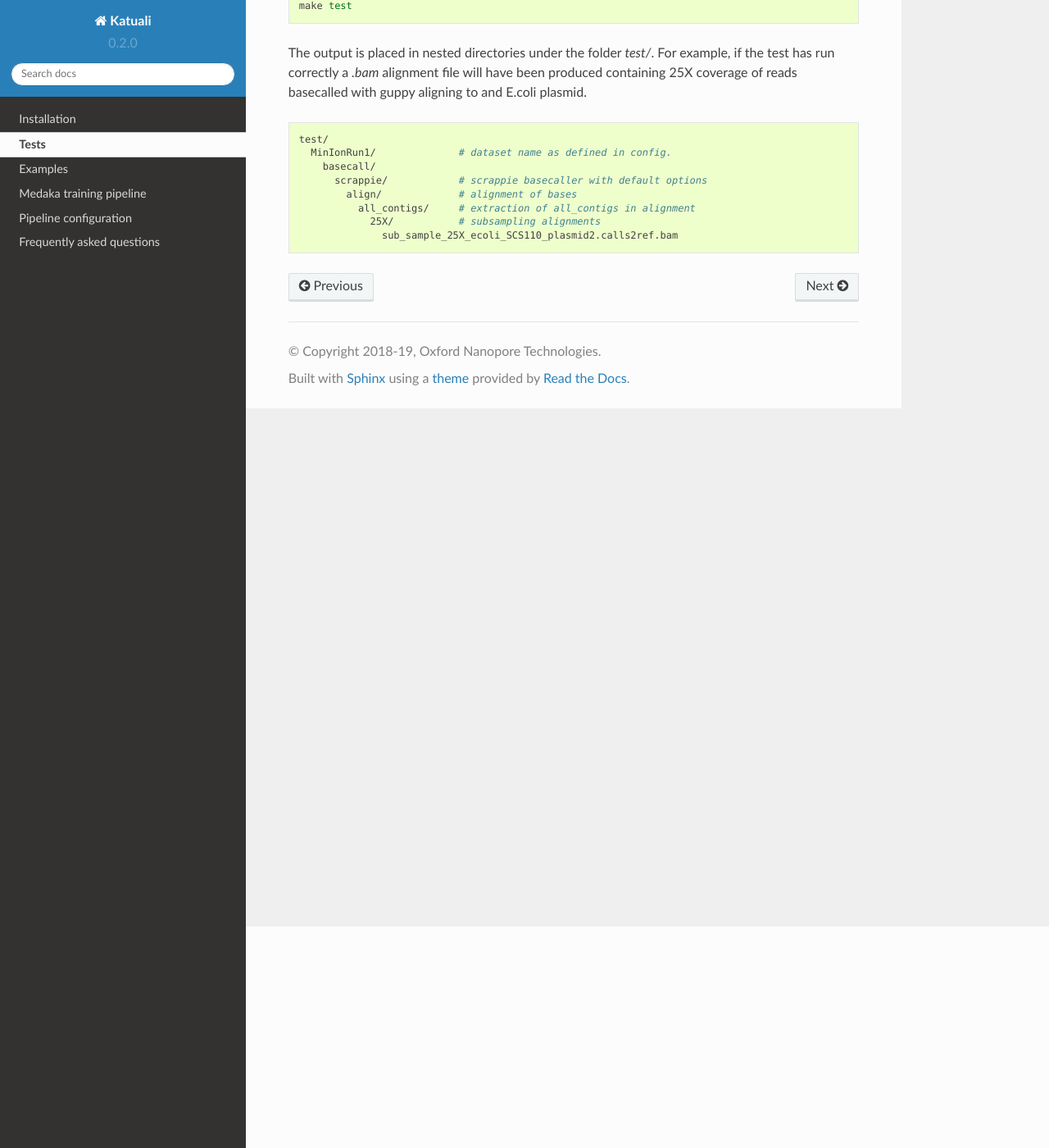
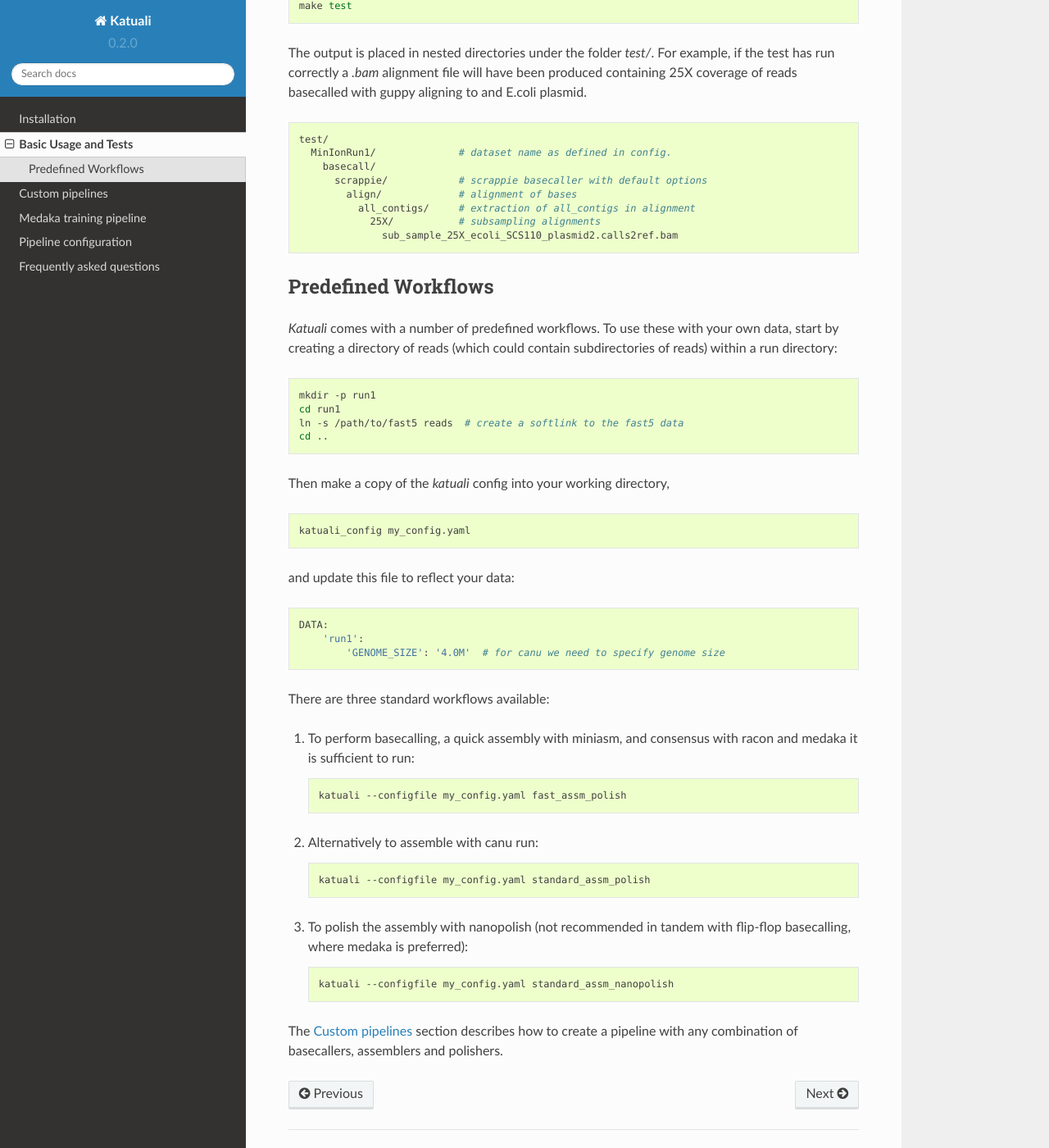
Before and after one commit to nanoporetech/katuali, a Sphinx documentation site: the page built from docs/tests.rst, in a window 1280 px wide and 1400 px high, scrolled down 270 px. Shown: the whole window at 82% size. Built offline with Sphinx 7.4.7 and the Read the Docs theme 2.0.0, drawn with Linux system fonts in a browser that asks for light colours; some of the changed text lies outside the part shown.

Commit message:
Doc edits

```diff
--- a/docs/examples.rst
+++ b/docs/examples.rst
@@ -1,8 +1,8 @@
 
 .. _introduction:
 
-Examples
-========
+Custom pipelines
+================
 
 One of the main aims of `Katuali` is to enable the bolting-together of any
 number of basecallers, assemblers, and polishers into flexible (i.e. not
--- a/docs/faq.rst
+++ b/docs/faq.rst
@@ -13,6 +13,10 @@
 The :ref:`train_medaka` section has details on how to accomplish this. The standard
 config. file template should also act as a guide.
 
+**How do I use Katuali with a cluster?**
+
+The :ref:`using_cluster` section has details of how to use Snakemake's cluster capabilities.
+
 **Can you implement using X program for performing task Y?**
 
 Please feel free to make a feature request on `github <https://github.com/nanoporetech/katuali/issues>`_.
--- a/docs/tests.rst
+++ b/docs/tests.rst
@@ -1,8 +1,8 @@
 
 .. _tests:
 
-Tests
-=====
+Basic Usage and Tests
+=====================
 
 The easiest way to test the pipeline is to run the tests, which will basecall,
 assemble and polish a small dataset that comes bundled with `Katuali`.  The
@@ -28,3 +28,58 @@
               all_contigs/     # extraction of all_contigs in alignment
                 25X/           # subsampling alignments
                   sub_sample_25X_ecoli_SCS110_plasmid2.calls2ref.bam
+
+
+Predefined Workflows
+--------------------
+
+`Katuali` comes with a number of predefined workflows. To use these with your
+own data, start by creating a directory of reads (which could contain
+subdirectories of reads) within a run directory:
+
+.. code-block:: bash
+
+    mkdir -p run1
+    cd run1
+    ln -s /path/to/fast5 reads  # create a softlink to the fast5 data
+    cd ..
+
+Then make a copy of the `katuali` config into your working directory,
+
+.. code-block:: bash
+
+    katuali_config my_config.yaml
+
+and update this file to reflect your data:
+
+.. code-block:: bash
+
+    DATA:
+        'run1':
+            'GENOME_SIZE': '4.0M'  # for canu we need to specify genome size
+
+There are three standard workflows available:
+
+1. To perform basecalling, a quick assembly with miniasm, and consensus with racon
+   and medaka it is sufficient to run:
+
+   .. code-block:: bash
+
+       katuali --configfile my_config.yaml fast_assm_polish
+
+2. Alternatively to assemble with canu run:
+
+   .. code-block:: bash
+
+       katuali --configfile my_config.yaml standard_assm_polish
+
+3. To polish the assembly with nanopolish (not recommended in tandem with
+   flip-flop basecalling, where medaka is preferred):
+
+   .. code-block:: bash
+
+       katuali --configfile my_config.yaml standard_assm_nanopolish
+
+
+The :ref:`introduction` section describes how to create a pipeline with any
+combination of basecallers, assemblers and polishers.
```
Also changed, not shown: docs/configuration.rst (+5 -3 lines), 1 other file.
